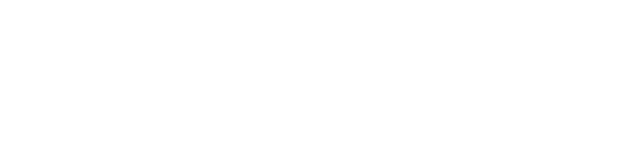
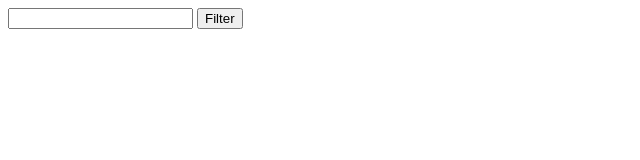
Before and after one commit to eync/JS_todo, a plain HTML site: page index.html in a window 1280 px wide. Shown: the whole page, without its empty margins (0-640 px from the left). Drawn offline with Linux system fonts and the light colour scheme.

Commit message:
Update index.html

```diff
--- a/index.html
+++ b/index.html
@@ -8,7 +8,8 @@
 <body>
     <div class="main">
       <div class="searchbox">
-        <form action=""></form>
+          <input id="searching" type="search"></input>
+          <button action="">Filter</button>
       </div>
       <div class="box">
         <div class="tasks">
```
